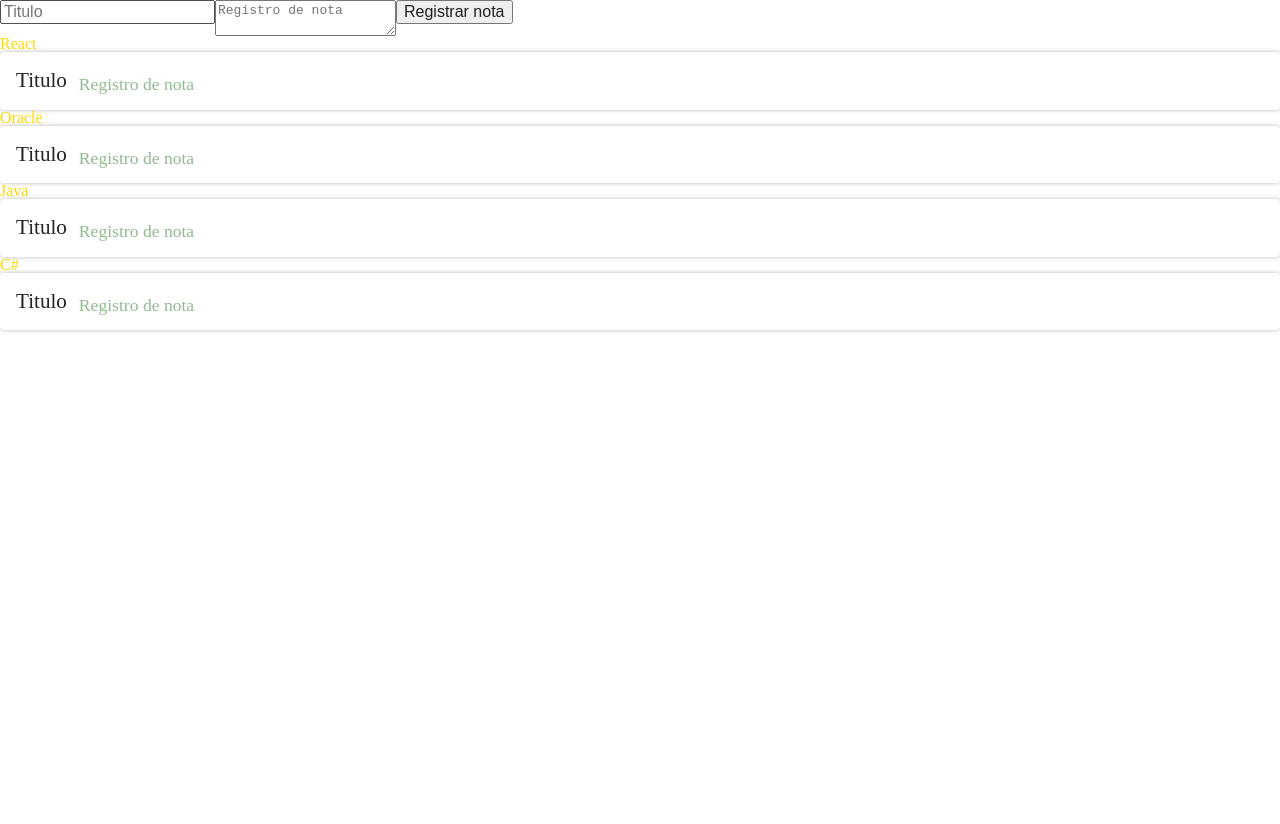
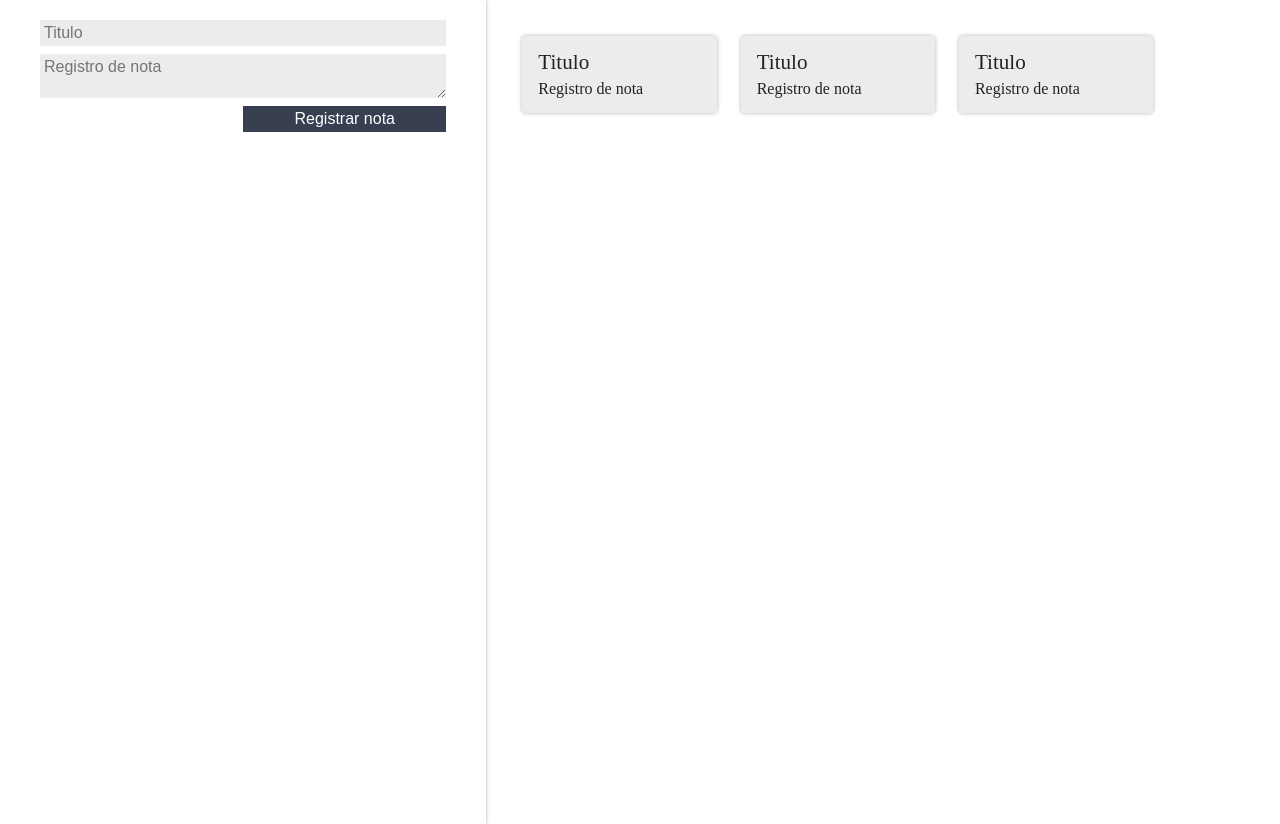
Before and after one commit to alura-es-cursos/1818-react-ciclo-de-vida-de-componentes, a React (Create React App) app: page / in a window 1280 px wide. Before the commit the page ends 800 px from the top, so only its background shows below. Built offline with nearby package versions, Linux system fonts and the light colour scheme.

Commit message:
Clase 7.1

```diff
--- /dev/null
+++ b/src/App.css
@@ -0,0 +1,11 @@
+.contenido {
+  display: flex;
+}
+
+:root {
+  --primaria: #58a4b0;
+  --secundaria: #373f51;
+  --secundaria-activa: #cccccc;
+  --fondo: #ffffff;
+  --fondo-detalles: #ececec;
+}
--- a/src/App.js
+++ b/src/App.js
@@ -1,13 +1,13 @@
 import { Component } from "react";
 import ListaNotas from "./components/listaNotas/ListaNotas";
-import RegistroNotas from "./components/RegistroNotas";
-
+import RegistroNotas from "./components/registroNotas/RegistroNotas";
 import "./index.css";
+import "./App.css";
 
 class App extends Component {
   render() {
     return (
-      <section>
+      <section className="contenido">
         <RegistroNotas />
         <ListaNotas />
       </section>
--- a/src/components/RegistroNotas.jsx
+++ /dev/null
@@ -1,15 +0,0 @@
-import React, { Component } from "react";
-
-class RegistroNotas extends Component {
-  render() {
-    return (
-      <form>
-        <input type="text" placeholder="Titulo" />
-        <textarea placeholder="Registro de nota" />
-        <button>Registrar nota</button>
-      </form>
-    );
-  }
-}
-
-export default RegistroNotas;
--- a/src/components/detalleNotas/DetalleNotas.jsx
+++ b/src/components/detalleNotas/DetalleNotas.jsx
@@ -1,4 +1,4 @@
-import React, { Component } from 'react';
+import React, { Component } from "react";
 import "./estilo.css";
 
 class DetalleNotas extends Component {
@@ -7,8 +7,8 @@ class DetalleNotas extends Component {
       <section className="detalle-nota">
         <header className="detalle-nota_header">
           <h3 className="detalle-nota_titulo">Titulo</h3>
-          <p className="detalle-nota_texto">Registro de nota</p>
         </header>
+        <p className="detalle-nota_texto">Registro de nota</p>
       </section>
     );
   }
--- a/src/components/detalleNotas/estilo.css
+++ b/src/components/detalleNotas/estilo.css
@@ -3,7 +3,7 @@
   flex-direction: column;
   align-items: flex-start;
   justify-content: space-between;
-  background-color: var(--fundo-detalhes);
+  background-color: var(--fondo-detalles);
   border-radius: 4px;
   flex-wrap: wrap;
   box-shadow: 0 0 4px rgba(0, 0, 0, 0.3);
@@ -20,7 +20,6 @@
 .detalle-nota_texto {
   margin-top: 8px;
   font-size: 1em;
-  color:darkseagreen;
 }
 
 .detalle-nota_titulo {
--- a/src/components/listaNotas/ListaNotas.jsx
+++ b/src/components/listaNotas/ListaNotas.jsx
@@ -5,12 +5,12 @@ import "./estilo.css";
 class ListaNotas extends Component {
   render() {
     return (
-      <ul>
-        {Array.of("React", "Oracle", "Java", "C#").map((curso, indice) => {
+      <ul className="lista-notas">
+        {Array.of("React", "Oracle", "Java").map((curso, indice) => {
           return (
-            <li key={indice}>
-              <div className="lista-nota_texto">{curso}</div>
-              <DetalleNotas/>
+            <li className="lista-notas_item" key={indice}>
+              <div>{}</div>
+              <DetalleNotas />
             </li>
           );
         })}
--- a/src/components/listaNotas/estilo.css
+++ b/src/components/listaNotas/estilo.css
@@ -1,3 +1,15 @@
-.lista-nota_texto {
-    color: gold;
+.lista-notas {
+  background-color: var(--fondo);
+  flex-grow: 3;
+  display: grid;
+  grid-template-columns: auto auto auto auto auto;
+  list-style-type: none;
+  padding-left: 24px;
+  padding-top: 24px;
 }
+.lista-notas_item {
+  margin: 12px;
+  max-width: 240px;
+  max-height: 400px;
+  display: inline;
+}
--- /dev/null
+++ b/src/components/registroNotas/RegistroNotas.jsx
@@ -0,0 +1,25 @@
+import React, { Component } from "react";
+import "./estilo.css";
+
+class RegistroNotas extends Component {
+  render() {
+    return (
+      <form className="registro-nota">
+        <input
+          type="text"
+          placeholder="Titulo"
+          className="registro-nota_input"
+        />
+        <textarea
+          placeholder="Registro de nota"
+          className="registro-nota_input"
+        />
+        <button className="registro-nota_input registro-nota_submit">
+          Registrar nota
+        </button>
+      </form>
+    );
+  }
+}
+
+export default RegistroNotas;
--- /dev/null
+++ b/src/components/registroNotas/estilo.css
@@ -0,0 +1,30 @@
+.registro-nota {
+  flex-grow: 2;
+  box-shadow: 0 0 4px rgba(0, 0, 0, 0.3);
+  z-index: 1;
+  min-height: 100vh;
+  display: flex;
+  flex-direction: column;
+  padding: 12px 40px;
+}
+
+.registro-nota_input {
+  margin-top: 8px;
+  padding: 4px;
+  border: none;
+  background-color: var(--fondo-detalles);
+  font-family: Arial, Helvetica, sans-serif;
+  font-weight: 100;
+}
+
+.registro-nota_submit {
+  align-self: flex-end;
+  width: 50%;
+  background-color: var(--secundaria);
+  color: white;
+  font-weight: 400;
+}
+
+.form-registro_submit:active {
+  background-color: var(--secundaria-activa);
+}
```
